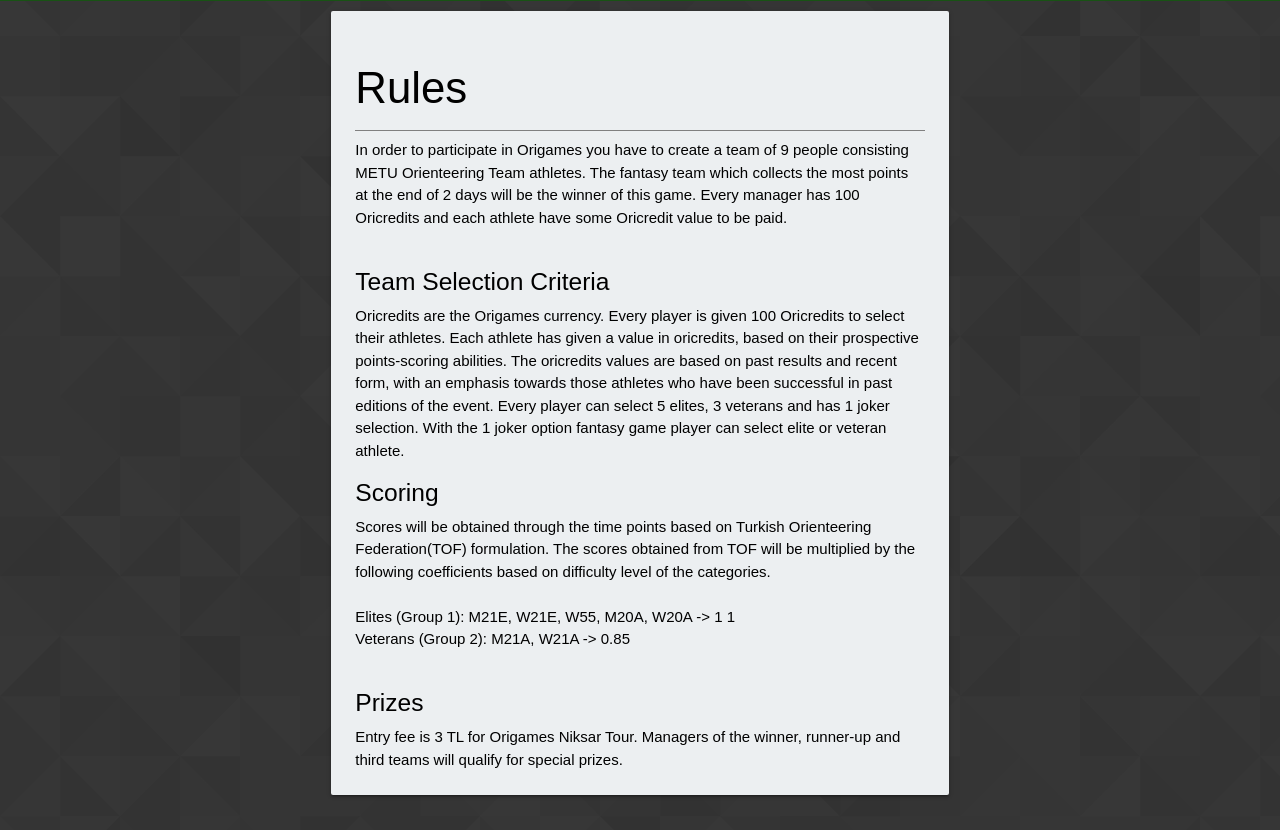
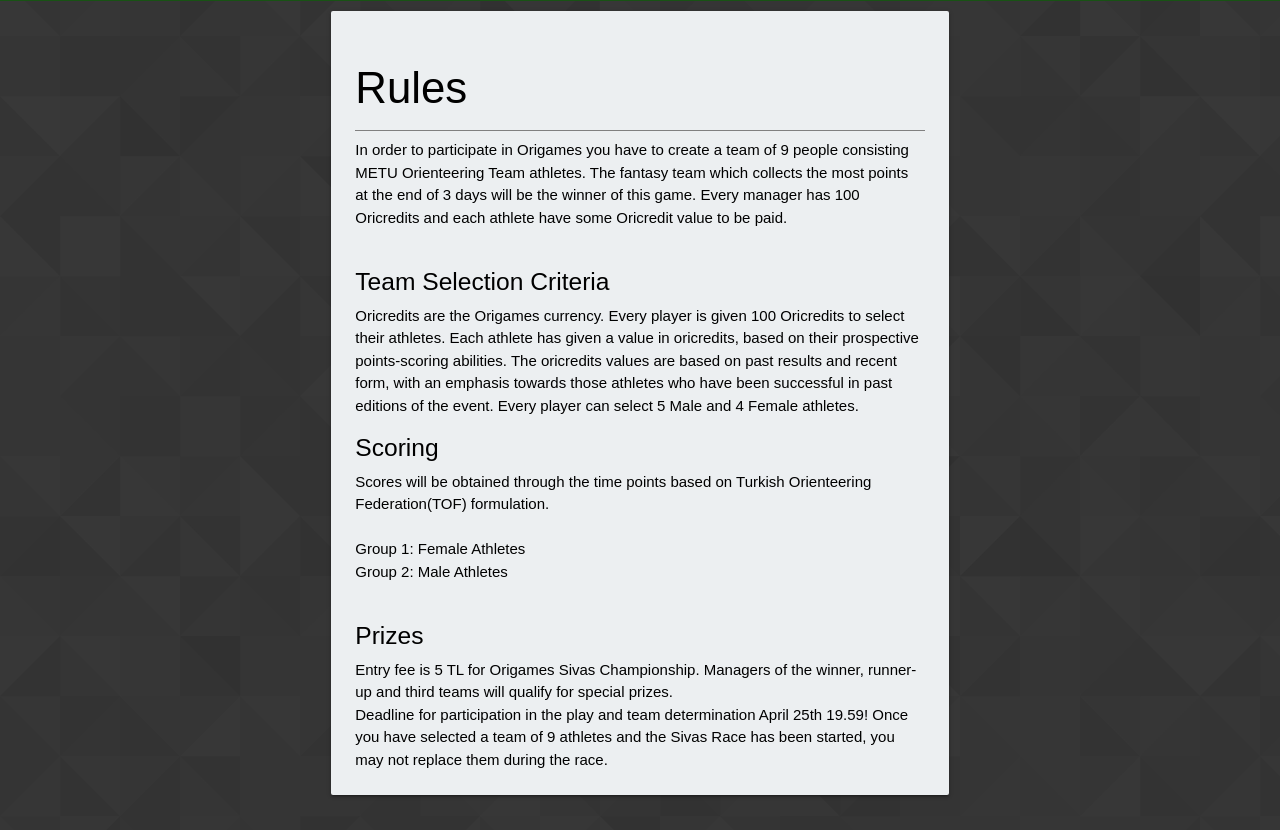
Before and after one commit to bilgeonceken/origames, a Django app: page /league/rules in a window 1280 px wide. Shown: the part 144-974 px from the top of the page. Run offline with Django 3.2, Linux system fonts and the light colour scheme.

Commit message:
update rules

```diff
--- a/templates/rules.html
+++ b/templates/rules.html
@@ -22,7 +22,7 @@ Rules
           <span class="card-title bb"><h3>Rules</h2></span>
 
           <p>In order to participate in Origames you have to create a team of 9 people consisting METU Orienteering Team athletes.
-            The fantasy team which collects the most points at the end of 2 days will be the winner of this game.
+            The fantasy team which collects the most points at the end of 3 days will be the winner of this game.
             Every manager has 100 Oricredits and each athlete have some Oricredit value to be paid.</p>
           <br>
           <h5>Team Selection Criteria</h4>
@@ -30,33 +30,31 @@ Rules
             Oricredits are the Origames currency. Every player is given 100 Oricredits to select their athletes.
             Each athlete has given a value in oricredits, based on their prospective points-scoring abilities.
              The oricredits values are based on past results and recent form, with an emphasis towards those athletes
-              who have been successful in past editions of the event. Every player can select 5 elites, 3 veterans and has 1 joker selection.
-              With the 1 joker option  fantasy game player can select elite or veteran athlete.
+              who have been successful in past editions of the event. Every player can select 5 Male and 4 Female athletes.
           </p>
           <h5>Scoring</h4>
           <p>
                 Scores will be obtained through the time points based on Turkish Orienteering Federation(TOF) formulation.
-            The scores obtained from TOF will be multiplied by the following coefficients based on difficulty level of the categories.
 
 <br>
 
 <br>
-            Elites (Group 1): M21E, W21E, W55, M20A, W20A -> 1 1
+            Group 1: Female Athletes
 <br>
-            Veterans (Group 2): M21A, W21A -> 0.85
+            Group 2: Male Athletes
 
           </p>
 <br>
 <h5>Prizes</h4>
 <p>
-  Entry fee is 3 TL for Origames Niksar Tour.
+  Entry fee is 5 TL for Origames Sivas Championship.
   Managers of the winner, runner-up and third teams will qualify for special prizes.
 </p>
-            <!-- <p>
-            Deadline for participation in the play and team determination March 9th 19.59! Once you have selected a team of 9 athletes and they have started the Urla Race, you may not replace them during the race.
+            <p>
+            Deadline for participation in the play and team determination April 25th 19.59! Once you have selected a team of 9 athletes and the Sivas Race has been started, you may not replace them during the race.
           </p>
 
-            <p>Entry into the Fantasy Urla Game is 3TL for each player. First 3 manager will be rewarded at the end of the game.</p> -->
+
         </div>
 
       </div>
```
